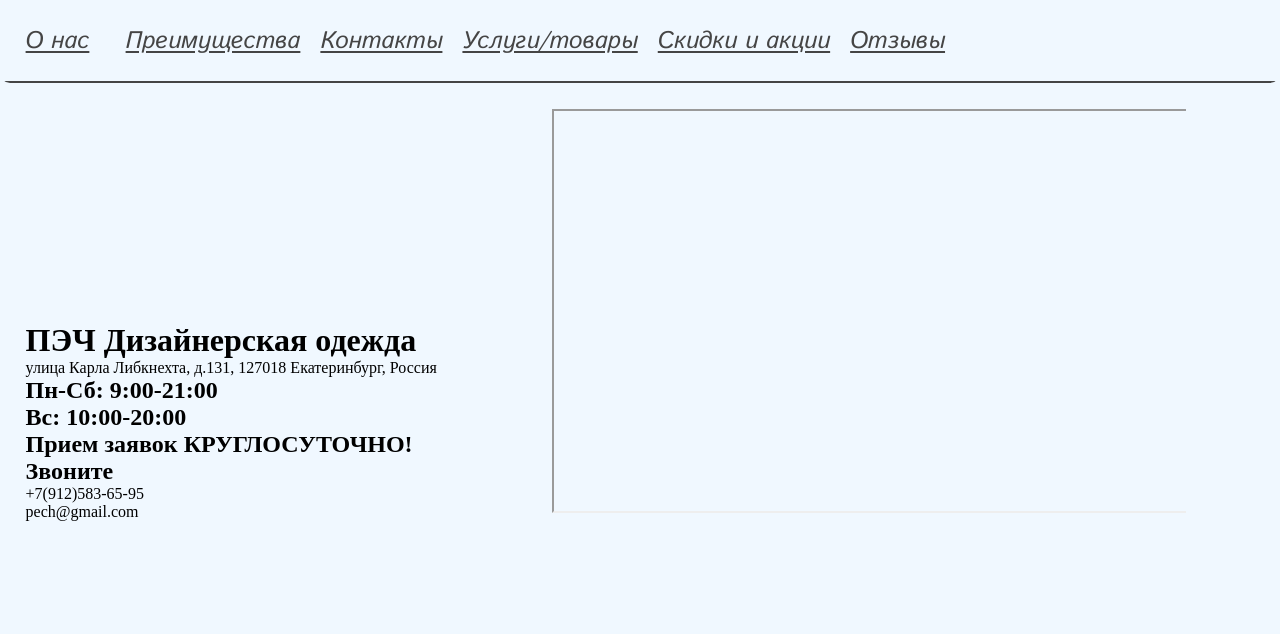
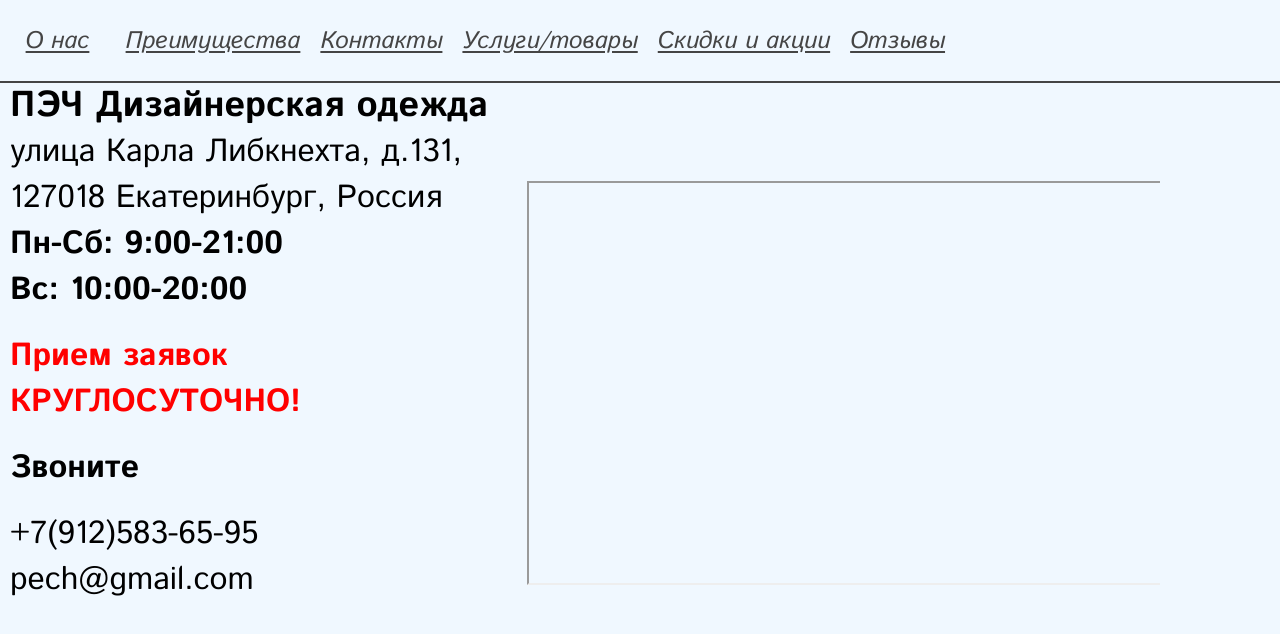
Before and after one commit to vabdubbumbeem/webDev, a React (Create React App) app: page /contacts in a window 1280 px wide. Shown: the top 634 px of the page. Built offline with nearby package versions, Linux system fonts and the light colour scheme.

Commit message:
some changes

```diff
--- a/src/components/PageHeader.module.css
+++ b/src/components/PageHeader.module.css
@@ -4,7 +4,7 @@
     padding: 0;
     border: 0px;
     border-bottom: 2px;
-    border-radius: 10px;
+    border-radius: 0px;
     border-style: solid;
     border-color: #454545;
     margin: 0;
--- a/src/pages/About.jsx
+++ b/src/pages/About.jsx
@@ -1,7 +1,7 @@
 import React from "react";
 import classes from "./About.module.css"
 import backgroundimg from "./images/About.background.jpg";
-import KatyaBorn from "./images/KatyaBorn.png";
+import KatyaBorn from "./images/KatyaBornMod.png";
 import { Link } from "react-router-dom";
 
 function About(){
--- a/src/pages/About.module.css
+++ b/src/pages/About.module.css
@@ -74,7 +74,7 @@
 .KatyaFrame div{
     display: inline-block;
     max-width: max-content;
-    min-width: 250px;
+    min-width: 350px;
     width: 50%;
     text-align: left;
 }
@@ -97,7 +97,7 @@
     font-size: 22px;
     font-weight: 400;
     line-height: 31.67px;
-    max-width: 500px;
+    max-width: 900px;
     text-align: left;
     text-underline-position: from-font;
     text-decoration-skip-ink: none;
--- a/src/pages/Contacts.jsx
+++ b/src/pages/Contacts.jsx
@@ -1,5 +1,4 @@
 import React from "react";
-import map from "./images/map.jpg";
 import classes from "./Contacts.module.css"
 
 function Contacts(){
@@ -8,9 +7,8 @@ function Contacts(){
             <div className={classes.TextContainer}>
                 <h1>ПЭЧ Дизайнерская одежда</h1>
                 <p>улица Карла Либкнехта, д.131, 127018 Екатеринбург, Россия</p>
-                <h2>Пн-Сб: 9:00-21:00</h2>
-                <h2>Вс: 10:00-20:00</h2>
-                <h2>Прием заявок КРУГЛОСУТОЧНО!</h2>
+                <h2>Пн-Сб: 9:00-21:00<br/> Вс: 10:00-20:00</h2>
+                <h2 style={{color: 'red'}}>Прием заявок КРУГЛОСУТОЧНО!</h2>
                 <h2>Звоните</h2>
                 <p>+7(912)583-65-95</p>
                 <p>pech@gmail.com</p>
--- a/src/pages/Contacts.module.css
+++ b/src/pages/Contacts.module.css
@@ -3,23 +3,43 @@
     list-style: none;
     padding: 0;
     display: inline-block;
-	margin: 2%;
+	margin: 0;
     text-align: left;
 }
 .TextContainer {
+    margin-left: 10px;
     display: inline-block;
     max-width: 40%;
-    min-width: 80px;
-	margin-right: 20px;
+    min-width: 350px;
+	margin-right: 10px;
     text-align: left;
+    height: 100%;
+}
+.TextContainer p, h1,h2,h3 {
+    font-family: Istok Web;
+    font-size: 32px;
+    font-weight: 700;
+    line-height: 46px;
+    text-align: left;
+    text-underline-position: from-font;
+    text-decoration-skip-ink: none;
+}
+.TextContainer p {
+    font-weight: 400;
+}
+.TextContainer h1 {
+    font-size: 36px;
+}
+.TextContainer h2 {
+    margin-bottom: 20px;
 }
 
 .MapContainer {
     display: inline-block;
     max-width: 50%;
-    min-width: 80px;
-	margin-right: 20px;
+    min-width: 350px;
     text-align: left;
+    max-height: 100%;
 }
 .MapContainer img {
 
```
Also changed, not shown: src/pages/images/KatyaBornMod.png (added), src/pages/images/map.jpg (deleted).
